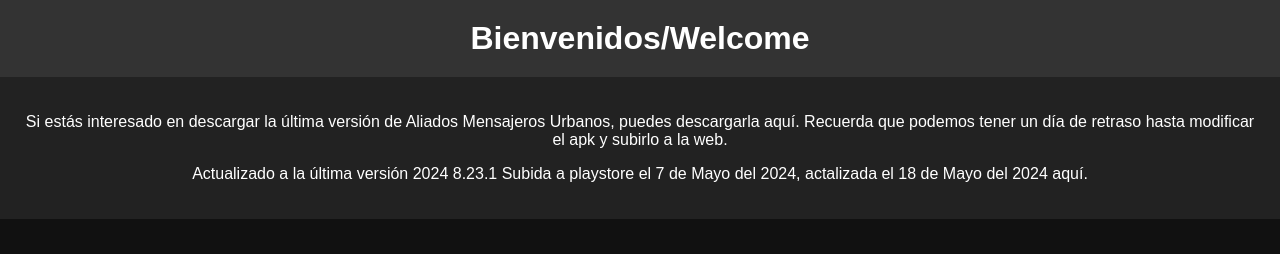
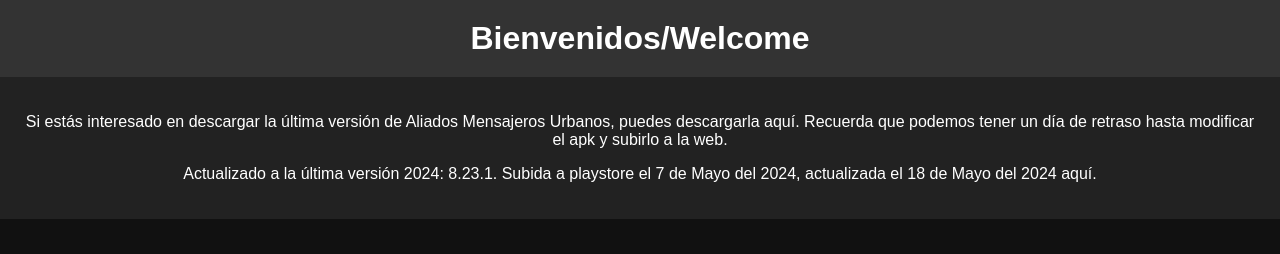
Before and after one commit to Jersoncasallas123go/mensajeros123.github.io, a plain HTML site: page index.html in a window 1280 px wide. Shown: the top 254 px of the page. Drawn offline with Linux system fonts and the light colour scheme.

Commit message:
Update index.html

```diff
--- a/index.html
+++ b/index.html
@@ -13,7 +13,7 @@
     <h1 class="bienvenida">Bienvenidos/Welcome</h1>
     <div class="informacion">
         <p>Si estás interesado en descargar la última versión de Aliados Mensajeros Urbanos, puedes descargarla aquí. Recuerda que podemos tener un día de retraso hasta modificar el apk y subirlo a la web.</p>
-        <p>Actualizado a la última versión 2024 8.23.1 Subida a playstore el 7 de Mayo del 2024, actalizada el 18 de Mayo del 2024 aquí.</p>
+        <p>Actualizado a la última versión 2024: 8.23.1.  Subida a playstore el 7 de Mayo del 2024, actualizada el 18 de Mayo del 2024 aquí.</p>
     </div>
     <br>
     <iframe class="video" width="560" height="315" src="https://www.youtube-nocookie.com/embed/9sMafEmdg3Y?si=xIte2vghxo_ax7Sa" title="YouTube video player" frameborder="0" allow="accelerometer; autoplay; clipboard-write; encrypted-media; gyroscope; picture-in-picture; web-share" allowfullscreen></iframe>
```
